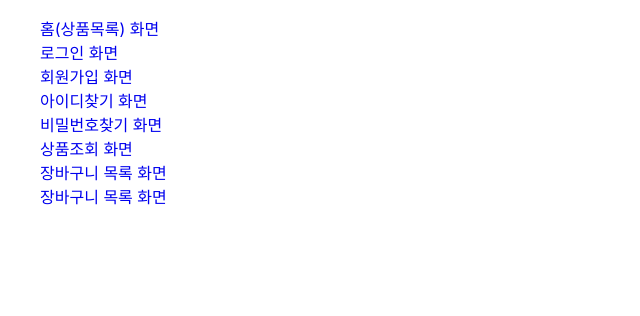
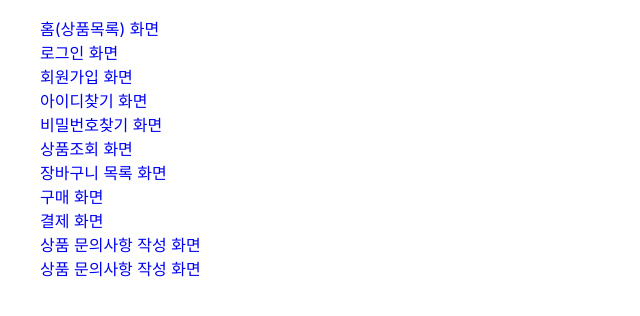
Before and after one commit to dongha-byun/react-js-shoppingmall, a React (Create React App) app: page / in a window 1280 px wide. Shown: the top 316 px of the page, without its empty margins (0-640 px from the left). Built offline with nearby package versions, Linux system fonts and the light colour scheme.

Commit message:
Feat: 화면 목록 추가 2022-10-23

```diff
--- a/src/component/page/Intro.jsx
+++ b/src/component/page/Intro.jsx
@@ -15,7 +15,10 @@ function Intro(props){
                 <li><Link to="/find-pw">비밀번호찾기 화면</Link></li>
                 <li><Link to="/product-view">상품조회 화면</Link></li>
                 <li><Link to="/my-basket">장바구니 목록 화면</Link></li>
-                <li><Link to="/my-basket">장바구니 목록 화면</Link></li>
+                <li><Link to="/buy">구매 화면</Link></li>
+                <li><Link to="/payment">결제 화면</Link></li>
+                <li><Link to="/producy-question">상품 문의사항 작성 화면</Link></li>
+                <li><Link to="/user-config">상품 문의사항 작성 화면</Link></li>
             </ul>
         </Wrapper>
     );
```
